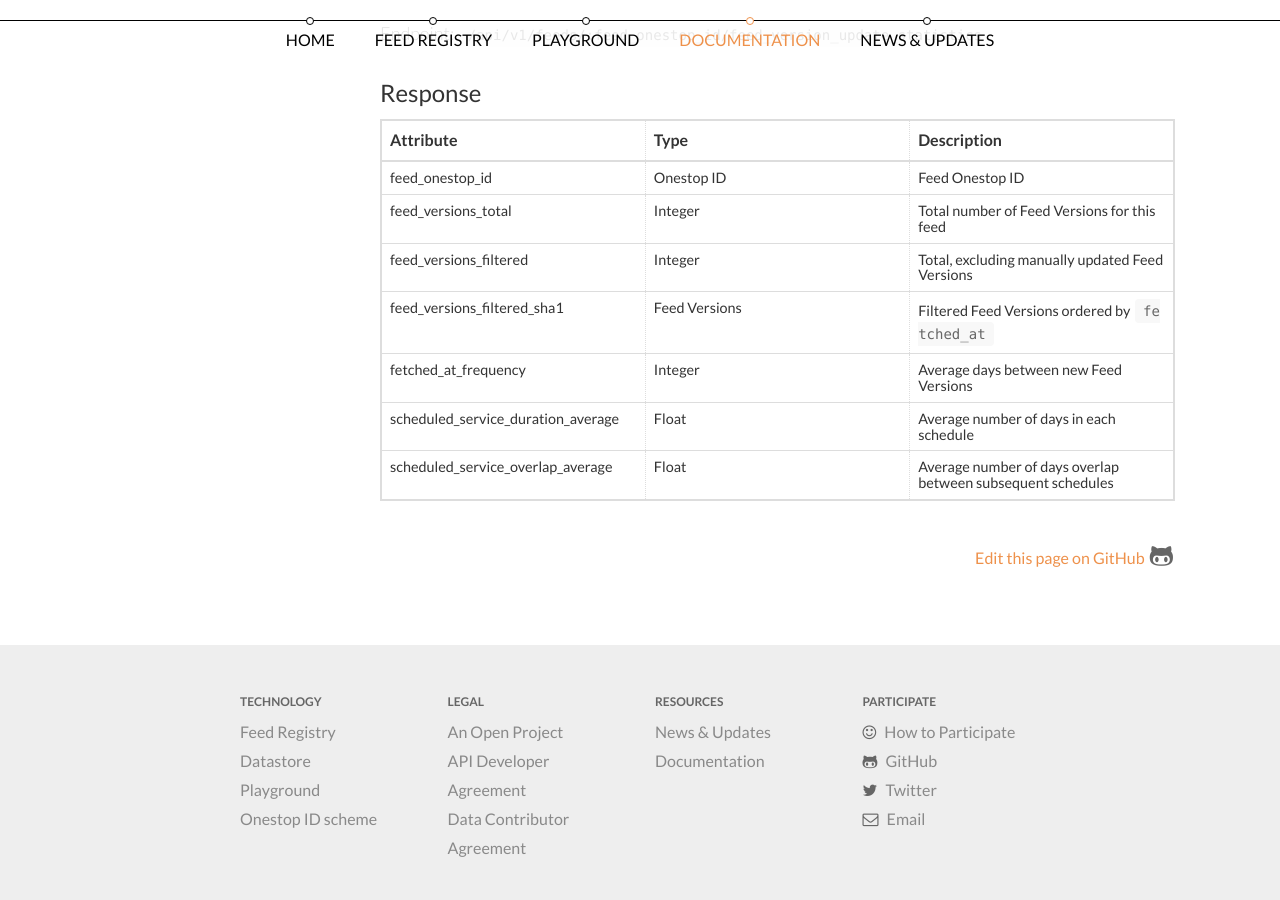
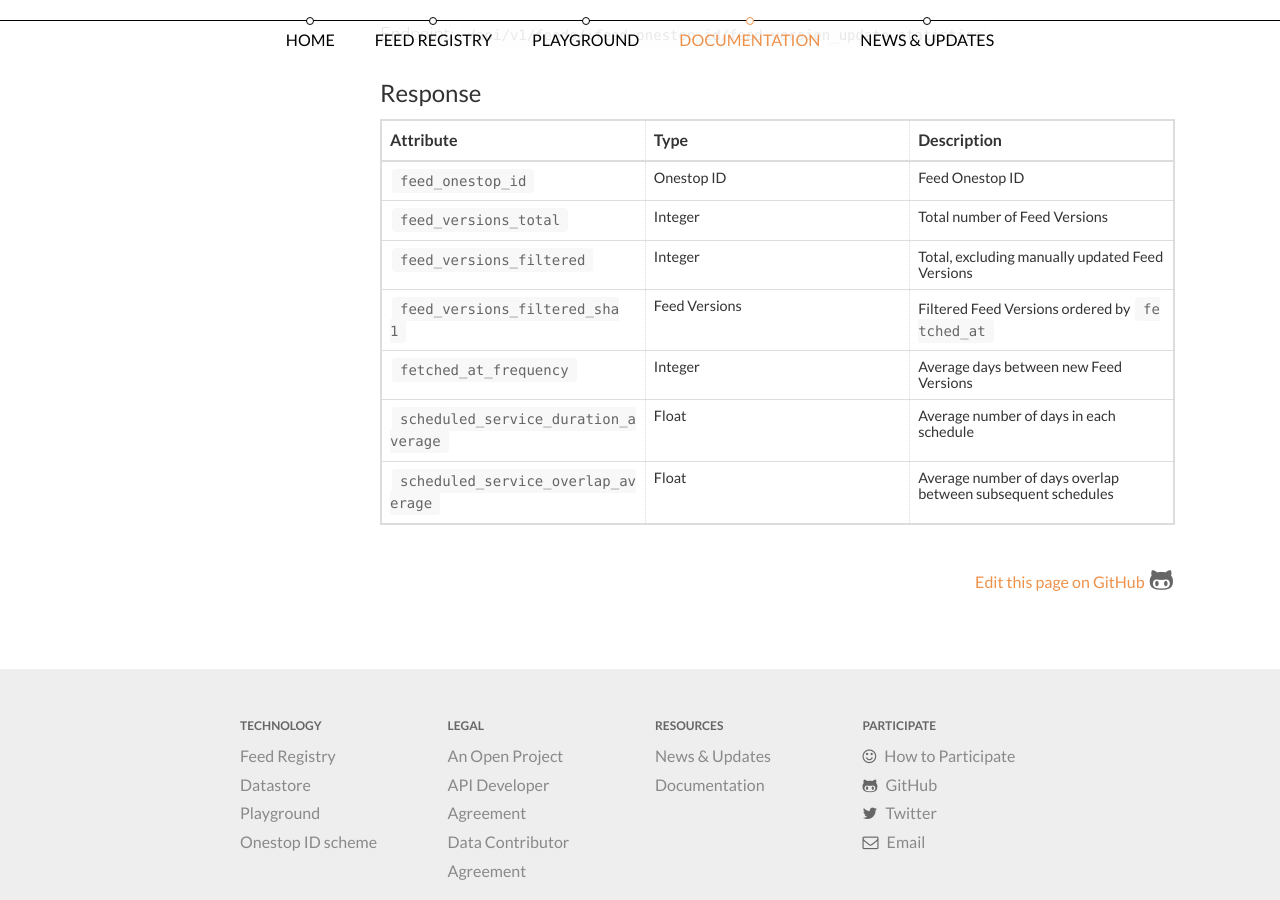
Before and after one commit to transitland/www-transit-land, a Jekyll site: the page built from documentation/datastore/feeds.md, in a window 1280 px wide and 900 px high, scrolled down 5678 px. Built offline with Jekyll 4.4.1, drawn with Linux system fonts in a browser that asks for light colours; nearby versions of some CDN libraries.

Commit message:
Formatting

```diff
--- a/documentation/datastore/feeds.md
+++ b/documentation/datastore/feeds.md
@@ -149,10 +149,10 @@ Endpoint: `/api/v1/feeds/:feed_onestop_id/feed_version_update_statistics`
 
 | Attribute | Type | Description |
 |-----------|------|-------------|
-| feed_onestop_id | Onestop ID | Feed Onestop ID |
-| feed_versions_total | Integer | Total number of Feed Versions for this feed |
-| feed_versions_filtered | Integer | Total, excluding manually updated Feed Versions |
-| feed_versions_filtered_sha1 | Feed Versions | Filtered Feed Versions ordered by `fetched_at` |
-| fetched_at_frequency | Integer | Average days between new Feed Versions |
-| scheduled_service_duration_average | Float | Average number of days in each schedule |
-| scheduled_service_overlap_average | Float | Average number of days overlap between subsequent schedules |
+| `feed_onestop_id` | Onestop ID | Feed Onestop ID |
+| `feed_versions_total` | Integer | Total number of Feed Versions |
+| `feed_versions_filtered` | Integer | Total, excluding manually updated Feed Versions |
+| `feed_versions_filtered_sha1` | Feed Versions | Filtered Feed Versions ordered by `fetched_at` |
+| `fetched_at_frequency` | Integer | Average days between new Feed Versions |
+| `scheduled_service_duration_average` | Float | Average number of days in each schedule |
+| `scheduled_service_overlap_average` | Float | Average number of days overlap between subsequent schedules |
```
